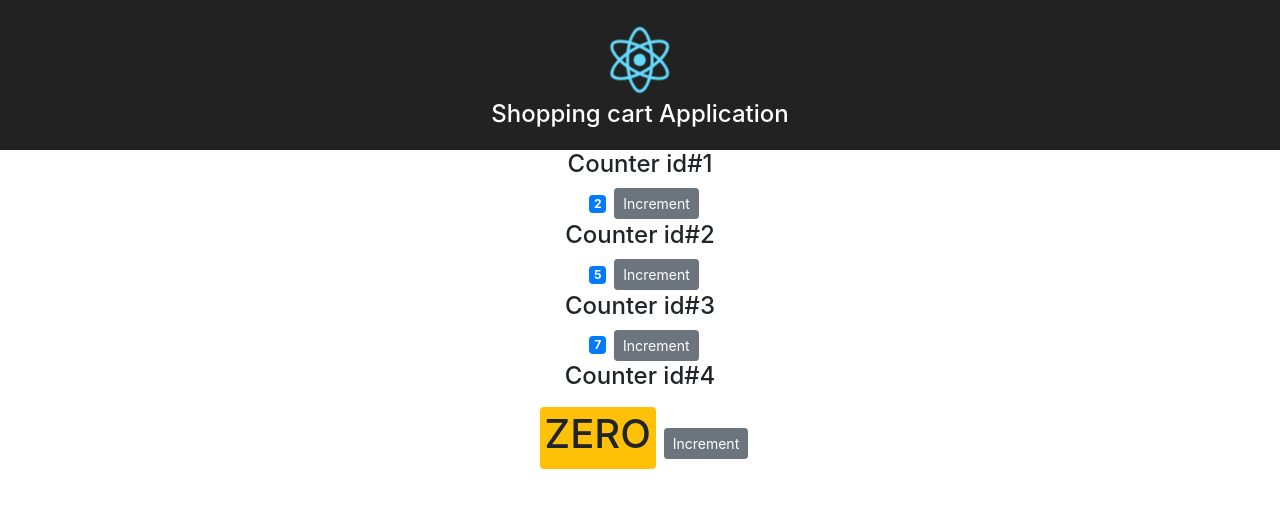
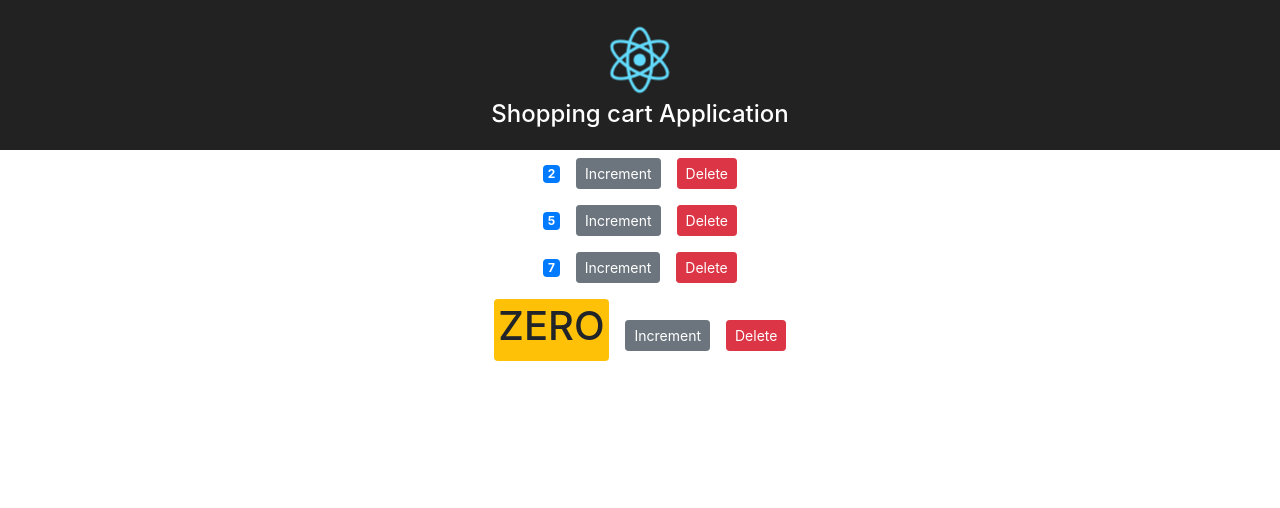
Before and after one commit to Gauthaman13/Shopping-Cart-Application, a React (Create React App) app: page / in a window 1280 px wide. Shown: the top 508 px of the page. Built offline with nearby package versions, Linux system fonts and the light colour scheme.

Commit message:
Counter deletion logic added

```diff
--- a/src/Components/counterComponent.jsx
+++ b/src/Components/counterComponent.jsx
@@ -8,13 +8,18 @@
   render() {
     return (
       <div>
-        {this.props.children}
         <span className={this.getBadgeStyle()}>{this.formatCount()}</span>
         <button
           onClick={this.handleIncrements}
-          className="btn btn-secondary btn-sm"
+          className="btn btn-secondary btn-sm m-2"
         >
           Increment
+        </button>
+        <button
+          onClick={() => this.props.onDelete(this.props.id)}
+          className="btn btn-danger btn-sm m-2"
+        >
+          Delete
         </button>
       </div>
     );
--- a/src/Components/countersComponent.jsx
+++ b/src/Components/countersComponent.jsx
@@ -13,16 +13,25 @@
     return (
       <div>
         {this.state.counters.map(counter => (
-          <Counter key={counter.id} value={counter.vlaue} selected={true}>
-            <h4>
-              Counter id#
-              {counter.id}
-            </h4>
-          </Counter>
+          <Counter
+            key={counter.id}
+            value={counter.vlaue}
+            onDelete={this.handleDelete}
+            id={counter.id}
+          />
         ))}
       </div>
     );
   }
+
+  handleDelete = deletedCounter => {
+    const counters = this.state.counters.filter(
+      counter => counter.id !== deletedCounter
+    );
+    this.setState({
+      counters: counters
+    });
+  };
 }
 
 export default Counters;
```
